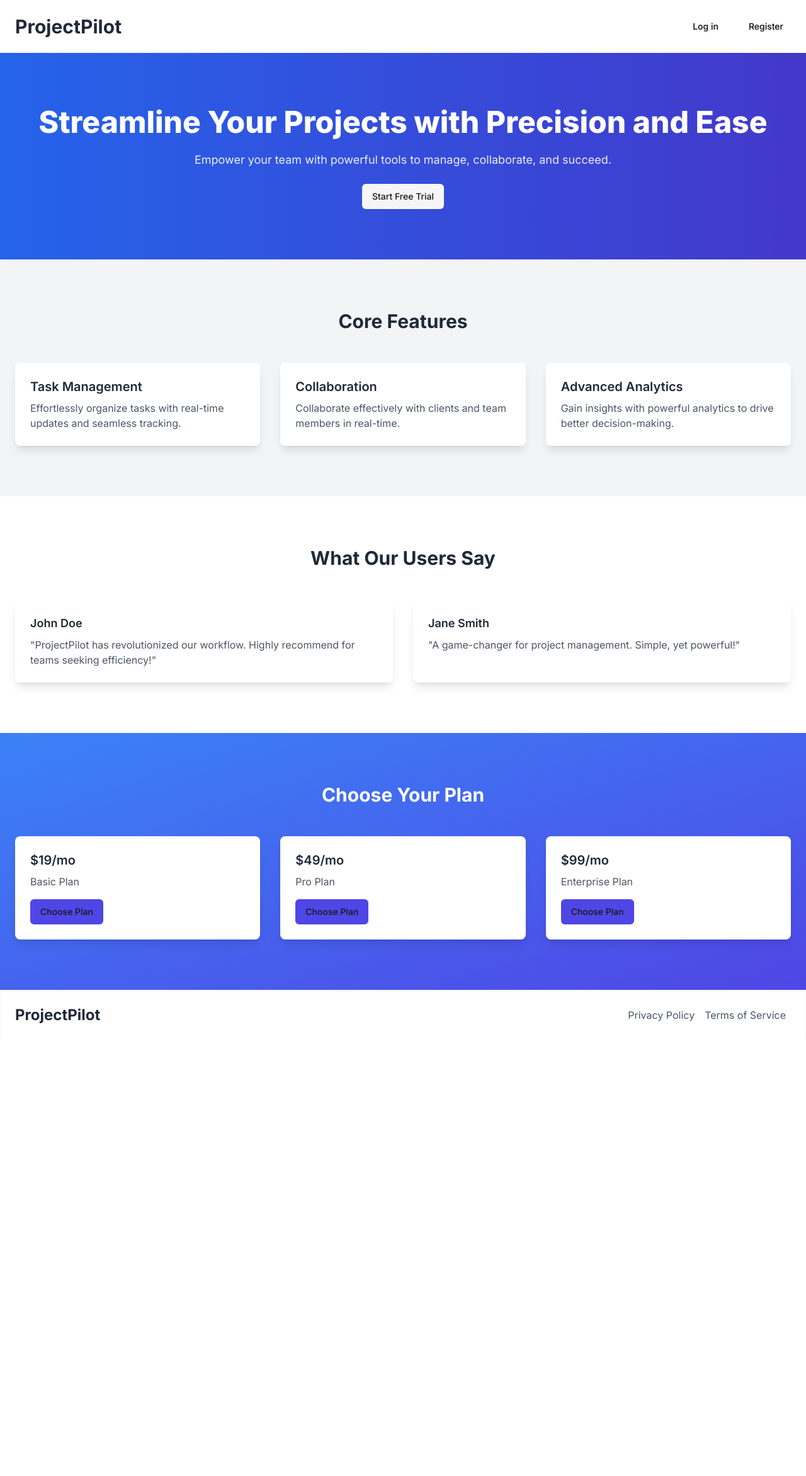
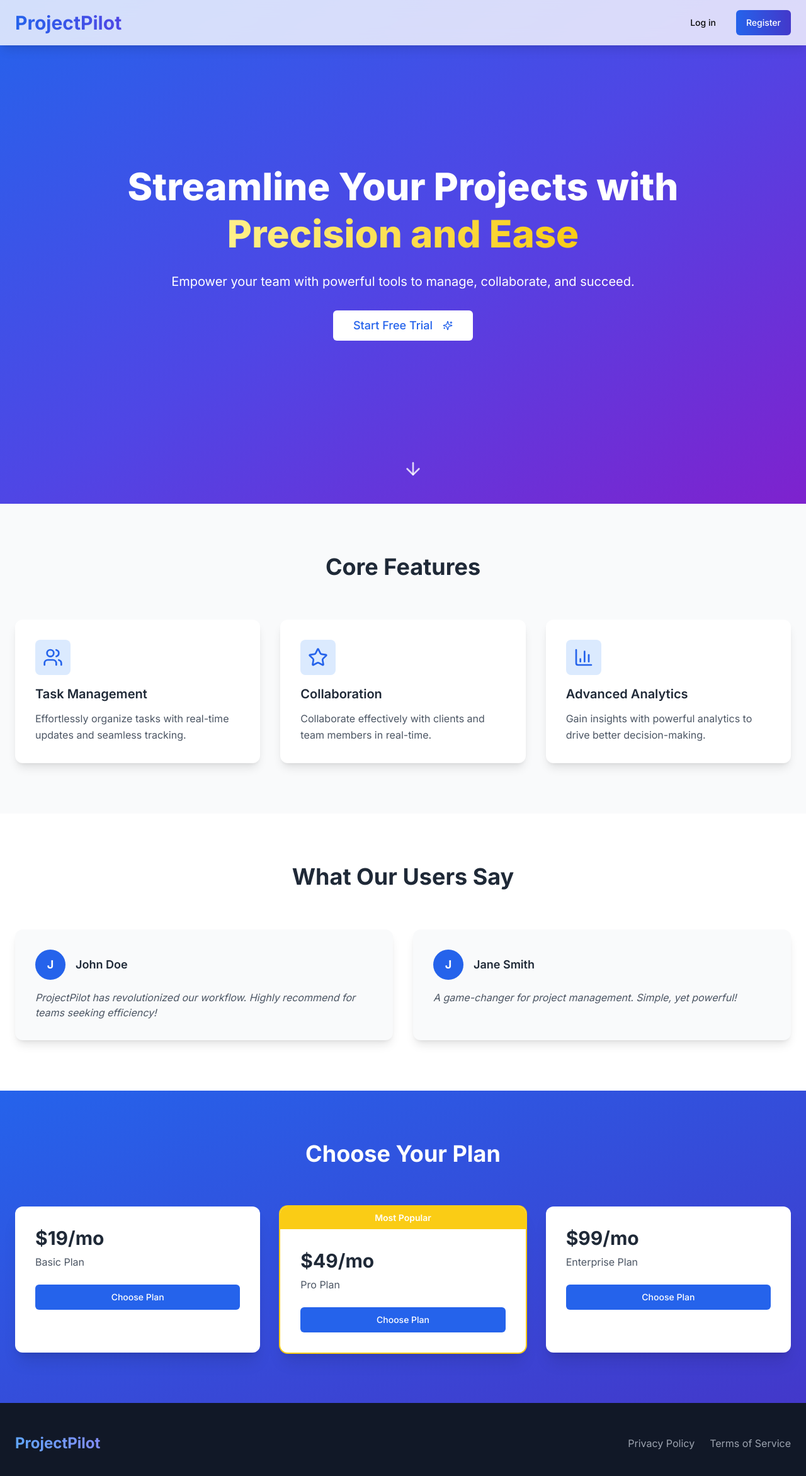
Before and after one commit to TanmaySe/major-project, a Next.js app: page / in a window 1280 px wide. Shown: the top 2344 px of the page at 63% size. Before the commit the page ends 1652 px from the top, so only its background shows below. Built offline with nearby package versions, Linux system fonts and the light colour scheme; no server answers.

Commit message:
landing pg redesign

```diff
--- a/app/(marketing)/page.tsx
+++ b/app/(marketing)/page.tsx
@@ -2,126 +2,241 @@
 import { Button } from "@/components/ui/button";
 import { useConvexAuth } from "convex/react";
 import Link from "next/link";
-import { SignInButton , UserButton,SignUpButton} from "@clerk/clerk-react";
+import { SignInButton, UserButton, SignUpButton } from "@clerk/clerk-react";
+import { motion } from "framer-motion";
+import { ArrowDown, Sparkles, Users, BarChart3, Star } from "lucide-react";
 
 export default function Marketing() {
-  const {isAuthenticated,isLoading} = useConvexAuth()
+  const { isAuthenticated, isLoading } = useConvexAuth();
+
   return (
-    <div>
-      <header className="bg-white py-6 shadow-md">
-        <div className="flex items-center justify-between px-6">
-          <h1 className="text-3xl font-bold text-gray-800">ProjectPilot</h1>
+    <div className="relative overflow-hidden">
+      <motion.header
+        initial={{ y: -100 }}
+        animate={{ y: 0 }}
+        transition={{ type: "spring", stiffness: 100 }}
+        className="fixed w-full top-0 z-50 bg-white/80 backdrop-blur-md py-4 shadow-lg"
+      >
+        <div className="container mx-auto flex items-center justify-between px-6">
+          <motion.h1
+            className="text-3xl font-bold bg-gradient-to-r from-blue-600 to-indigo-600 bg-clip-text text-transparent"
+            whileHover={{ scale: 1.05 }}
+          >
+            ProjectPilot
+          </motion.h1>
           <nav>
             <div className="flex space-x-6">
               {!isLoading && !isAuthenticated && (
-            <>
+                <motion.div className="flex space-x-4" initial={{ opacity: 0 }} animate={{ opacity: 1 }}>
                   <SignInButton mode="modal">
-                <Button variant="ghost" size="sm">
+                    <Button variant="ghost" className="hover:bg-blue-50">
                       Log in
                     </Button>
                   </SignInButton>
                   <SignUpButton mode="modal">
-                <Button variant="ghost" size="sm">
+                    <Button className="bg-blue-600 hover:bg-blue-700 text-white">
                       Register
                     </Button>
                   </SignUpButton>
-
-            </>
+                </motion.div>
               )}
               {!isLoading && isAuthenticated && (
-            <>
-                <Button variant="default" asChild>
-                <Link href="/workspace">Enter Pilot
-                </Link>
+                <motion.div className="flex items-center space-x-4" initial={{ opacity: 0 }} animate={{ opacity: 1 }}>
+                  <Button variant="default" asChild className="bg-blue-600 hover:bg-blue-700">
+                    <Link href="/workspace">Enter Pilot</Link>
                   </Button>
-                <UserButton/>
-            </>
+                  <UserButton afterSignOutUrl="/"/>
+                </motion.div>
               )}
             </div>
           </nav>
         </div>
-      </header>
+      </motion.header>
 
-      <section id="hero" className="bg-gradient-to-r from-blue-600 to-indigo-700 py-20 text-white text-center">
-        <div>
-          <h1 className="text-5xl font-extrabold leading-tight">Streamline Your Projects with Precision and Ease</h1>
-          <p className="mt-4 text-lg opacity-90">
+      {/* Hero Section */}
+      <section className="min-h-screen flex items-center justify-center bg-gradient-to-br from-blue-600 via-indigo-600 to-purple-700 text-white relative overflow-hidden z-10">
+        <motion.div
+          initial={{ opacity: 0, y: 20 }}
+          animate={{ opacity: 1, y: 0 }}
+          transition={{ delay: 0.5 }}
+          className="container mx-auto text-center px-4 relative z-10"
+        >
+          <motion.h1
+            className="text-6xl font-extrabold leading-tight mb-6"
+            initial={{ scale: 0.9 }}
+            animate={{ scale: 1 }}
+            transition={{ type: "spring", stiffness: 200 }}
+          >
+            Streamline Your Projects with <br/>
+            <span className="bg-clip-text text-transparent bg-gradient-to-r from-yellow-200 to-yellow-400">
+              Precision and Ease
+            </span>
+          </motion.h1>
+          <motion.p
+            className="text-xl opacity-90 mb-8"
+            initial={{ opacity: 0 }}
+            animate={{ opacity: 1 }}
+            transition={{ delay: 0.8 }}
+          >
             Empower your team with powerful tools to manage, collaborate, and succeed.
-          </p>
-          <Button variant="secondary" className="mt-6">Start Free Trial</Button>
-        </div>
+          </motion.p>
+          <motion.div
+            whileHover={{ scale: 1.05 }}
+            whileTap={{ scale: 0.95 }}
+          >
+            <Button variant="secondary" className="bg-white text-blue-600 hover:bg-blue-50 text-lg px-8 py-6">
+              Start Free Trial <Sparkles className="ml-2 h-5 w-5" />
+            </Button>
+          </motion.div>
+        </motion.div>
+
+        <motion.div
+          className="absolute bottom-10 left-1/2 transform -translate-x-1/2"
+          animate={{ y: [0, 10, 0] }}
+          transition={{ repeat: Infinity, duration: 2 }}
+        >
+          <ArrowDown className="h-8 w-8 text-white/80" />
+        </motion.div>
       </section>
 
-      <section id="features" className="py-20 bg-gray-100">
-        <div className="px-6">
-          <h2 className="text-3xl font-bold text-center text-gray-800">Core Features</h2>
-          <div className="grid grid-cols-3 gap-8 mt-12">
-            <div className="bg-white p-6 rounded-lg shadow-lg hover:shadow-2xl transition duration-300">
-              <h3 className="text-xl font-semibold text-gray-800">Task Management</h3>
-              <p className="mt-2 text-gray-600">Effortlessly organize tasks with real-time updates and seamless tracking.</p>
+      {/* Core Features Section */}
+      <section className="py-20 bg-gray-50">
+        <div className="container mx-auto px-6">
+          <motion.h2
+            className="text-4xl font-bold text-center text-gray-800 mb-16"
+            initial={{ opacity: 0, y: 20 }}
+            whileInView={{ opacity: 1, y: 0 }}
+            viewport={{ once: true }}
+          >
+            Core Features
+          </motion.h2>
+          <div className="grid grid-cols-1 md:grid-cols-3 gap-8">
+            {[
+              { icon: <Users className="h-8 w-8" />, title: "Task Management", desc: "Effortlessly organize tasks with real-time updates and seamless tracking." },
+              { icon: <Star className="h-8 w-8" />, title: "Collaboration", desc: "Collaborate effectively with clients and team members in real-time." },
+              { icon: <BarChart3 className="h-8 w-8" />, title: "Advanced Analytics", desc: "Gain insights with powerful analytics to drive better decision-making." }
+            ].map((feature, index) => (
+              <motion.div
+                key={index}
+                initial={{ opacity: 0, y: 20 }}
+                whileInView={{ opacity: 1, y: 0 }}
+                viewport={{ once: true }}
+                transition={{ delay: index * 0.2 }}
+                whileHover={{ y: -5 }}
+                className="bg-white p-8 rounded-xl shadow-lg hover:shadow-2xl transition-all duration-300"
+              >
+                <div className="bg-blue-100 p-3 rounded-lg w-fit mb-4 text-blue-600">
+                  {feature.icon}
                 </div>
-            <div className="bg-white p-6 rounded-lg shadow-lg hover:shadow-2xl transition duration-300">
-              <h3 className="text-xl font-semibold text-gray-800">Collaboration</h3>
-              <p className="mt-2 text-gray-600">Collaborate effectively with clients and team members in real-time.</p>
-            </div>
-            <div className="bg-white p-6 rounded-lg shadow-lg hover:shadow-2xl transition duration-300">
-              <h3 className="text-xl font-semibold text-gray-800">Advanced Analytics</h3>
-              <p className="mt-2 text-gray-600">Gain insights with powerful analytics to drive better decision-making.</p>
-            </div>
+                <h3 className="text-xl font-semibold text-gray-800 mb-3">{feature.title}</h3>
+                <p className="text-gray-600 leading-relaxed">{feature.desc}</p>
+              </motion.div>
+            ))}
           </div>
         </div>
       </section>
 
-      <section id="testimonials" className="py-20 bg-white">
-        <div className="px-6">
-          <h2 className="text-3xl font-bold text-center text-gray-800">What Our Users Say</h2>
-          <div className="grid grid-cols-2 gap-8 mt-12">
-            <div className="bg-white p-6 rounded-lg shadow-lg hover:shadow-2xl transition duration-300">
-              <h3 className="text-lg font-semibold text-gray-800">John Doe</h3>
-              <p className="mt-2 text-gray-600">
-                "ProjectPilot has revolutionized our workflow. Highly recommend for teams seeking efficiency!"
-              </p>
+      {/* Testimonials Section */}
+      <section className="py-20 bg-white">
+        <div className="container mx-auto px-6">
+          <motion.h2
+            className="text-4xl font-bold text-center text-gray-800 mb-16"
+            initial={{ opacity: 0 }}
+            whileInView={{ opacity: 1 }}
+            viewport={{ once: true }}
+          >
+            What Our Users Say
+          </motion.h2>
+          <div className="grid grid-cols-1 md:grid-cols-2 gap-8">
+            {[
+              { name: "John Doe", text: "ProjectPilot has revolutionized our workflow. Highly recommend for teams seeking efficiency!" },
+              { name: "Jane Smith", text: "A game-changer for project management. Simple, yet powerful!" }
+            ].map((testimonial, index) => (
+              <motion.div
+                key={index}
+                initial={{ opacity: 0, x: index % 2 === 0 ? -20 : 20 }}
+                whileInView={{ opacity: 1, x: 0 }}
+                viewport={{ once: true }}
+                whileHover={{ scale: 1.02 }}
+                className="bg-gray-50 p-8 rounded-xl shadow-lg"
+              >
+                <div className="flex items-center mb-4">
+                  <div className="w-12 h-12 rounded-full bg-blue-600 flex items-center justify-center text-white font-bold text-lg">
+                    {testimonial.name[0]}
                   </div>
-            <div className="bg-white p-6 rounded-lg shadow-lg hover:shadow-2xl transition duration-300">
-              <h3 className="text-lg font-semibold text-gray-800">Jane Smith</h3>
-              <p className="mt-2 text-gray-600">
-                "A game-changer for project management. Simple, yet powerful!"
-              </p>
+                  <h3 className="text-lg font-semibold text-gray-800 ml-4">{testimonial.name}</h3>
                 </div>
+                <p className="text-gray-600 italic">{testimonial.text}</p>
+              </motion.div>
+            ))}
           </div>
         </div>
       </section>
 
-      <section id="pricing" className="py-20 bg-gradient-to-br from-blue-500 to-indigo-600 text-white">
-        <div className="px-6">
-          <h2 className="text-3xl font-bold text-center">Choose Your Plan</h2>
-          <div className="grid grid-cols-3 gap-8 mt-12">
-            <div className="bg-white p-6 rounded-lg shadow-lg hover:shadow-2xl transition duration-300">
-              <h3 className="text-xl font-semibold text-gray-800">$19/mo</h3>
-              <p className="mt-2 text-gray-600">Basic Plan</p>
-              <Button variant="secondary" className="mt-4 bg-indigo-600 hover:bg-indigo-500">Choose Plan</Button>
+      {/* Pricing Section */}
+      <section className="py-20 bg-gradient-to-br from-blue-600 to-indigo-700 text-white">
+        <div className="container mx-auto px-6">
+          <motion.h2
+            className="text-4xl font-bold text-center mb-16"
+            initial={{ opacity: 0 }}
+            whileInView={{ opacity: 1 }}
+            viewport={{ once: true }}
+          >
+            Choose Your Plan
+          </motion.h2>
+          <div className="grid grid-cols-1 md:grid-cols-3 gap-8">
+            {[
+              { price: "19", name: "Basic Plan" },
+              { price: "49", name: "Pro Plan", popular: true },
+              { price: "99", name: "Enterprise Plan" }
+            ].map((plan, index) => (
+              <motion.div
+                key={index}
+                initial={{ opacity: 0, y: 20 }}
+                whileInView={{ opacity: 1, y: 0 }}
+                viewport={{ once: true }}
+                transition={{ delay: index * 0.2 }}
+                whileHover={{ y: -10 }}
+                className={`bg-white rounded-xl shadow-xl overflow-hidden ${plan.popular ? 'ring-2 ring-yellow-400 transform scale-105' : ''}`}
+              >
+                {plan.popular && (
+                  <div className="bg-yellow-400 text-center py-2 text-sm font-semibold">
+                    Most Popular
                   </div>
-            <div className="bg-white p-6 rounded-lg shadow-lg hover:shadow-2xl transition duration-300">
-              <h3 className="text-xl font-semibold text-gray-800">$49/mo</h3>
-              <p className="mt-2 text-gray-600">Pro Plan</p>
-              <Button variant="secondary" className="mt-4 bg-indigo-600 hover:bg-indigo-500">Choose Plan</Button>
+                )}
+                <div className="p-8">
+                  <h3 className="text-3xl font-bold text-gray-800">${plan.price}/mo</h3>
+                  <p className="text-gray-600 mt-2">{plan.name}</p>
+                  <Button
+                    variant="secondary"
+                    className="w-full mt-6 bg-blue-600 hover:bg-blue-700 text-white"
+                  >
+                    Choose Plan
+                  </Button>
                 </div>
-            <div className="bg-white p-6 rounded-lg shadow-lg hover:shadow-2xl transition duration-300">
-              <h3 className="text-xl font-semibold text-gray-800">$99/mo</h3>
-              <p className="mt-2 text-gray-600">Enterprise Plan</p>
-              <Button variant="secondary" className="mt-4 bg-indigo-600 hover:bg-indigo-500">Choose Plan</Button>
-            </div>
+              </motion.div>
+            ))}
           </div>
         </div>
       </section>
 
-      <footer className="bg-white py-6 shadow-inner">
-        <div className="px-6">
-          <div className="flex items-center justify-between">
-            <h1 className="text-2xl font-bold text-gray-800">ProjectPilot</h1>
-            <div>
-              <a href="#" className="text-gray-600 mx-2 hover:text-indigo-600">Privacy Policy</a>
-              <a href="#" className="text-gray-600 mx-2 hover:text-indigo-600">Terms of Service</a>
+      {/* Footer Section */}
+      <footer className="bg-gray-900 text-white py-12">
+        <div className="container mx-auto px-6">
+          <div className="flex flex-col md:flex-row items-center justify-between">
+            <motion.h1
+              className="text-2xl font-bold bg-gradient-to-r from-blue-400 to-indigo-400 bg-clip-text text-transparent mb-4 md:mb-0"
+              whileHover={{ scale: 1.05 }}
+            >
+              ProjectPilot
+            </motion.h1>
+            <div className="flex space-x-6">
+              <Link href="#" className="text-gray-400 hover:text-white transition-colors">
+                Privacy Policy
+              </Link>
+              <Link href="#" className="text-gray-400 hover:text-white transition-colors">
+                Terms of Service
+              </Link>
             </div>
           </div>
         </div>
--- a/package.json
+++ b/package.json
@@ -19,6 +19,7 @@
     "class-variance-authority": "^0.7.1",
     "clsx": "^2.1.1",
     "convex": "^1.17.4",
+    "framer-motion": "^11.15.0",
     "jsonwebtoken": "^9.0.2",
     "lucide-react": "^0.469.0",
     "next": "15.1.3",
```
Also changed, not shown: 1 other file (tests, documents, lock files or other folders). Lines whose indentation alone changed are shown as unchanged.
